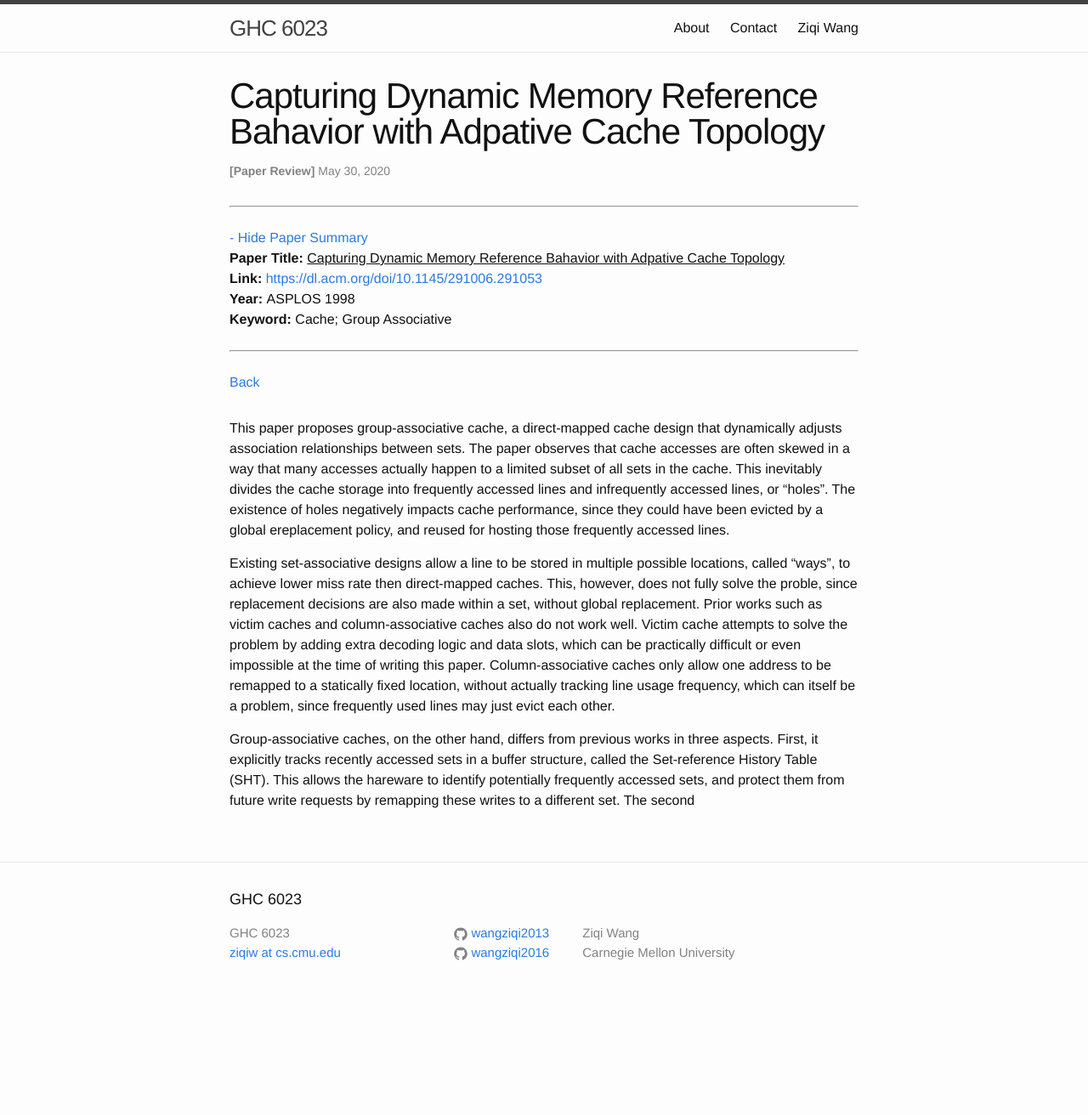
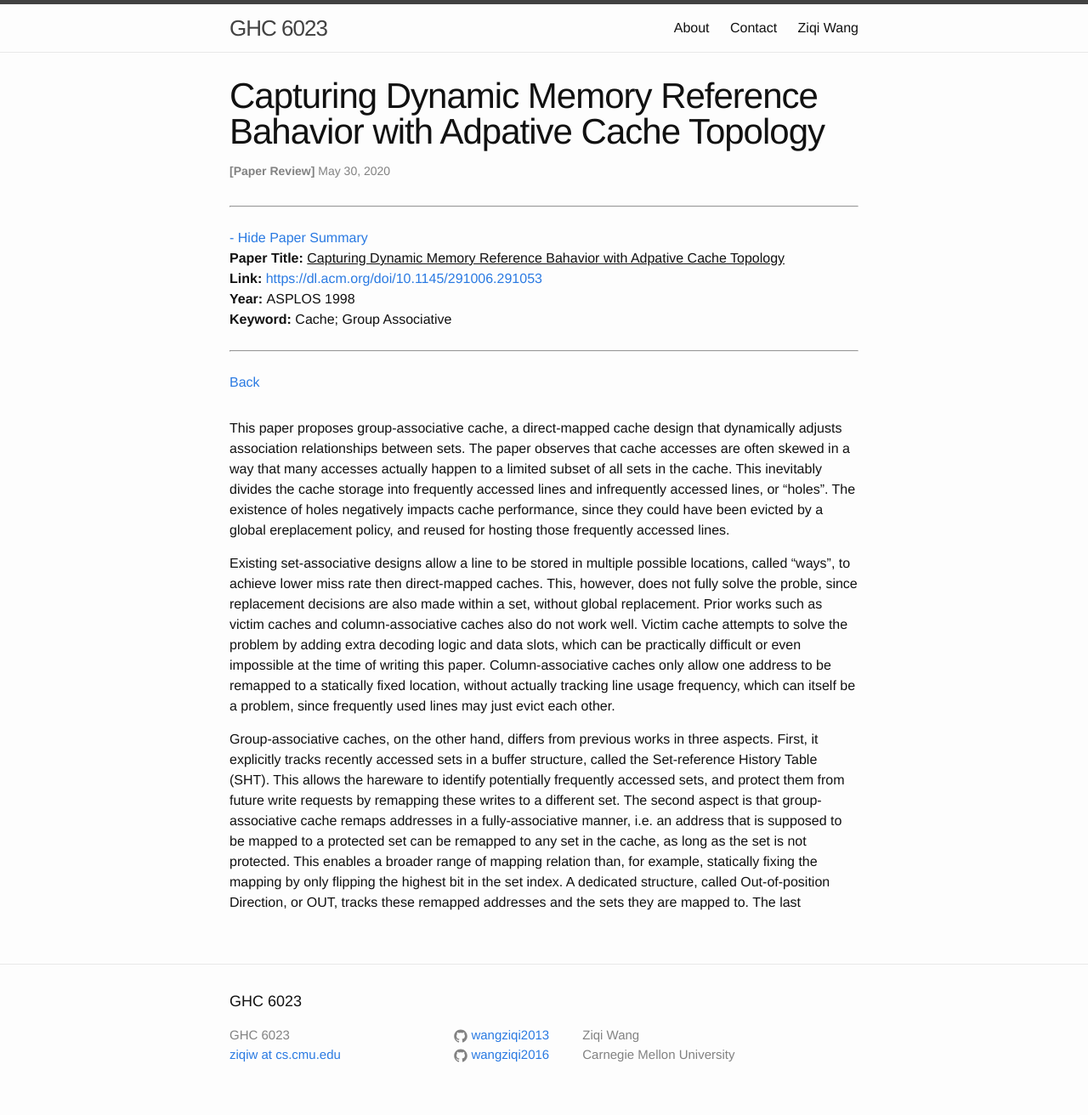
Before and after one commit to wangziqi2013/wangziqi2013.github.io, a Jekyll site: the page built from _posts/2020-05-30-group-associative-cache.markdown, in a window 1280 px wide. Shown: the whole page at 85% size. Built offline with Jekyll 4.4.1, drawn with Linux system fonts in a browser that asks for light colours; before the commit the page ends 1192 px from its top, so only the background shows below that.

Commit message:
Adding 2nd aspect

```diff
--- a/_posts/2020-05-30-group-associative-cache.markdown
+++ b/_posts/2020-05-30-group-associative-cache.markdown
@@ -30,4 +30,8 @@ be a problem, since frequently used lines may just evict each other.
 Group-associative caches, on the other hand, differs from previous works in three aspects. First, it explicitly tracks
 recently accessed sets in a buffer structure, called the Set-reference History Table (SHT). This allows the hareware
 to identify potentially frequently accessed sets, and protect them from future write requests by remapping these writes
-to a different set. The second
+to a different set. The second aspect is that group-associative cache remaps addresses in a fully-associative manner,
+i.e. an address that is supposed to be mapped to a protected set can be remapped to any set in the cache, as long as
+the set is not protected. This enables a broader range of mapping relation than, for example, statically fixing the mapping
+by only flipping the highest bit in the set index. A dedicated structure, called Out-of-position Direction, or OUT,
+tracks these remapped addresses and the sets they are mapped to. The last
```
